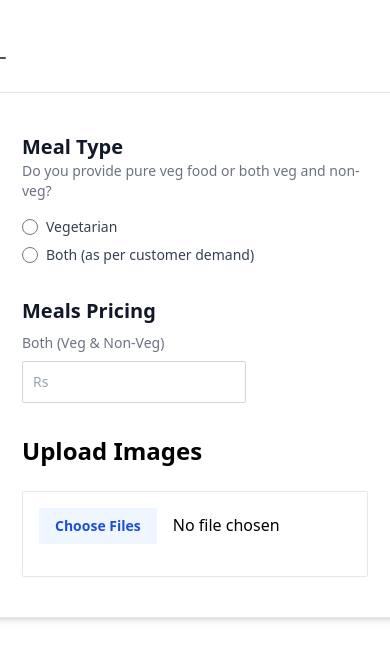
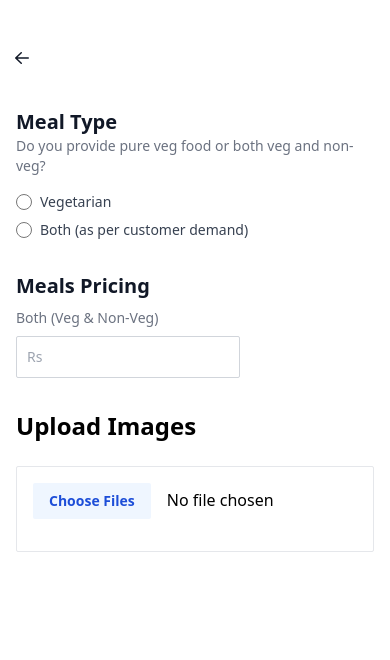
Before and after one commit to prerna351/MealMatch, a React (Vite) app in the folder frontend/: page /LocalProviderForm in a window 390 px wide. Both pictures are taken after a click on the button "Meal & Pricing Details". Shown: the top 660 px of the page. Built offline with nearby package versions, Linux system fonts and the light colour scheme.

Commit message:
adjusted layout for small screen

```diff
--- a/frontend/src/components/Forms/MealForm.jsx
+++ b/frontend/src/components/Forms/MealForm.jsx
@@ -23,7 +23,7 @@ export const MealForm = () => {
 
 
   return (
-    <div className='w-full min-w-screen-sm md:min-w-[500px] md:max-w-screen-lg flex flex-col gap-8 p-10 shadow-md border '>
+    <div className='w-full md:min-w-[500px] flex flex-col gap-8 p-4 md:p-10 md:shadow-md md:border '>
 
      <div>
         <Heading heading={"Meal Type"} subHeading={"Do you provide pure veg food or both veg and non-veg?"}></Heading>
--- a/frontend/src/components/Forms/OwnersDetails.jsx
+++ b/frontend/src/components/Forms/OwnersDetails.jsx
@@ -5,7 +5,7 @@ import { Heading } from '../Headings/Heading';
 
 export const OwnersDetailsForm = () => {
   return (
-    <div className='w-full min-w-screen-sm md:min-w-[500px] md:max-w-screen-lg flex flex-col gap-5 p-10 shadow-md border '>
+    <div className='w-full  md:min-w-[500px]  flex flex-col gap-5 p-4 md:p-10 md:shadow-md md:border '>
       <div className='mb-5'>
       <Heading heading={"Who own's the service?"} subHeading={"Fill in the details of the owner"}></Heading>
       </div>
--- a/frontend/src/components/Forms/ServiceInfoForms.jsx
+++ b/frontend/src/components/Forms/ServiceInfoForms.jsx
@@ -64,7 +64,7 @@ export const ServiceInfoForms = () => {
   };
 
   return (
-    <div className="w-full min-w-screen-sm md:min-w-[500px] md:max-w-screen-lg flex flex-col gap-8 p-10 shadow-md border">
+    <div className="w-full md:min-w-[500px] flex flex-col gap-8 p-4 md:p-10 md:shadow-md md:border">
       <div>
         <Heading heading={"Working Days"} subHeading={"Check the days you provide service"} />
 
--- a/frontend/src/components/Forms/TermsForm.jsx
+++ b/frontend/src/components/Forms/TermsForm.jsx
@@ -2,7 +2,7 @@ import React from 'react';
 
 export const TermsForm = () => {
   return (
-    <div className='w-full min-w-screen-sm md:min-w-[500px] md:max-w-screen-lg flex flex-col gap-8 p-10 shadow-md border h-[516px]'>
+    <div className='w-full md:min-w-[500px] flex flex-col gap-8  p-4 md:p-10 md:shadow-md md:border h-[516px]'>
 
     </div>
   );
--- a/frontend/src/components/InputBoxes/InputBoxComponent.jsx
+++ b/frontend/src/components/InputBoxes/InputBoxComponent.jsx
@@ -4,8 +4,8 @@ export const InputBox = ({label, type, placeholder}) => {
   return (
     <div>
         <div>
-            <label htmlFor="first_name" className="block mb-2 text-sm font-medium text-gray-500 dark:text-white">{label}</label>
-            <input type={type} id="first_name" className="bg-white border border-gray-300 text-gray-900 text-sm rounded-sm  block w-full p-2.5  " placeholder={placeholder} required />
+            <label className="block mb-2 text-sm font-medium text-gray-500 ">{label}</label>
+            <input type={type}  className="bg-white border border-gray-300 text-gray-900 text-sm rounded-sm  block w-full p-2.5  " placeholder={placeholder} required />
         </div>
     </div>
   );
--- a/frontend/src/components/NavigationMenu.jsx
+++ b/frontend/src/components/NavigationMenu.jsx
@@ -6,7 +6,7 @@ import { currentFormState } from '../store/atoms/currentFormState';
 export const NavigationMenu = ({onClick}) => {
     const  setCurrentForm = useSetRecoilState(currentFormState)
   return (
-    <div className=''>
+    <div className='w-full'>
 
       <DetailsButtons
       label={"Owner's Information"}
--- a/frontend/src/pages/Local.jsx
+++ b/frontend/src/pages/Local.jsx
@@ -34,18 +34,18 @@ export const Local = () => {
   }
   return (
     <>
-     <div className='w-screen flex justify-center  items-center p-10 '>
-      <div className='flex gap-6'>
+     <div className='w-screen flex justify-center  items-center md:p-10 px-4 py-10'>
+      <div className='flex  gap-6'>
 
-          <div className={`px-4 mt-5 ${showForm === false ? 'block' : 'hidden'} md:block flex flex-col justify-start`}>
+          <div className={`px-4 mt-5 ${showForm === false ? 'block' : 'hidden'} md:block flex flex-col justify-start w-screen md:w-auto`}>
             <NavigationMenu onClick={handleFormClick}/>
           </div>
 
 
-            <div className={`${showForm === true ? 'block' : 'hidden'} md:block flex flex-col md:flex-row`}>
+            <div className={`${showForm === true ? 'block' : 'hidden'} md:block flex flex-col md:flex-row  w-screen md:w-auto`}>
               <button
                 onClick={handleNavigationClick}
-              className='md:hidden w-16 mb-4 p-2 bg-white text-gray-900 flex justify-start '
+                className='md:hidden ml-1 w-16 mb-4 p-2 bg-white text-gray-900 flex justify-start '
               >
                 <svg xmlns="http://www.w3.org/2000/svg" viewBox="0 0 20 20" fill="currentColor" className="size-5">
                 <path fill-rule="evenodd" d="M17 10a.75.75 0 0 1-.75.75H5.612l4.158 3.96a.75.75 0 1 1-1.04 1.08l-5.5-5.25a.75.75 0 0 1 0-1.08l5.5-5.25a.75.75 0 1 1 1.04 1.08L5.612 9.25H16.25A.75.75 0 0 1 17 10Z" clip-rule="evenodd" />
```
Lines whose indentation alone changed are shown as unchanged.
